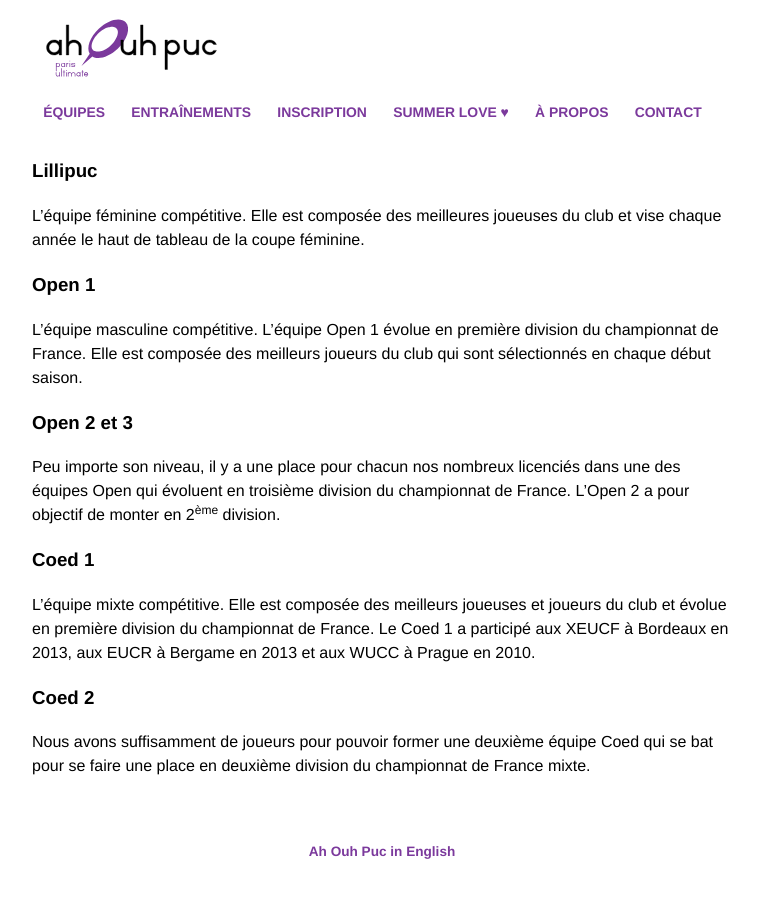
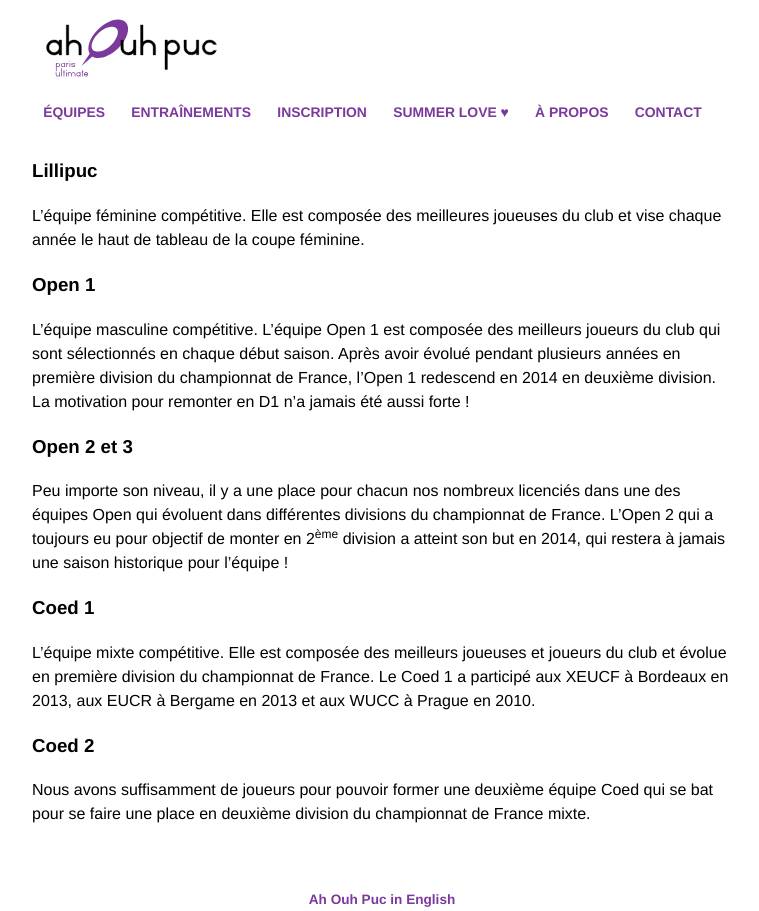
Before and after one commit to ahouhpuc/ahouhpuc.github.io, a Jekyll site: the page built from équipes.markdown, in a window 1280 px wide. Shown: the whole page, without its empty margins (258-1017 px from the left). Built offline with Jekyll 4.4.1, drawn with Linux system fonts in a browser that asks for light colours.

Commit message:
redescente en 2ème division :'(

```diff
--- a/à-propos.markdown
+++ b/à-propos.markdown
@@ -46,4 +46,4 @@ En 2009, Ah Ouh Puc représente la France aux Championnats d'Europe des clubs or
 
 Depuis 2008, le club organise tous les étés la Summer Love, une compétition hat qui se déroule pendant les mois de juillet et août. La Summer Love connait chanque année un succès grandissant, à tel point qu'en 2013 toutes les places se sont vendues en quelques heures !
 
-Aujourd'hui, Ah Ouh Puc est solidement installé en division 1 dans les catégories open et mixte, et son équipe féminine figure dans le top 3 français. Mais même s'il reste naturellement attiré par la compétition de haut niveau, le club n'oublie pas pour autant sa mission d'accueil et de formation des débutants qui représentent une bonne part de l'effectif du club.
+Aujourd'hui, Ah Ouh Puc est solidement installé dans l'Ultimate français : en première division en mixte, en deuxème division en open, et son équipe féminine figure dans le top 3 français. Mais même s'il reste naturellement attiré par la compétition de haut niveau, le club n'oublie pas pour autant sa mission d'accueil et de formation des débutants qui représentent une bonne part de l'effectif du club.
--- a/équipes.markdown
+++ b/équipes.markdown
@@ -9,11 +9,11 @@ L'équipe féminine compétitive. Elle est composée des meilleures joueuses du
 
 ### Open 1
 
-L'équipe masculine compétitive. L'équipe Open 1 évolue en première division du championnat de France. Elle est composée des meilleurs joueurs du club qui sont sélectionnés en chaque début saison.
+L'équipe masculine compétitive. L'équipe Open 1 est composée des meilleurs joueurs du club qui sont sélectionnés en chaque début saison. Après avoir évolué pendant plusieurs années en première division du championnat de France, l'Open 1 redescend en 2014 en deuxième division. La motivation pour remonter en D1 n'a jamais été aussi forte !
 
 ### Open 2 et 3
 
-Peu importe son niveau, il y a une place pour chacun nos nombreux licenciés dans une des équipes Open qui évoluent en troisième division du championnat de France. L'Open 2 a pour objectif de monter en 2<sup>ème</sup> division.
+Peu importe son niveau, il y a une place pour chacun nos nombreux licenciés dans une des équipes Open qui évoluent dans différentes divisions du championnat de France. L'Open 2 qui a toujours eu pour objectif de monter en 2<sup>ème</sup> division a atteint son but en 2014, qui restera à jamais une saison historique pour l'équipe !
 
 ### Coed 1
 
```
